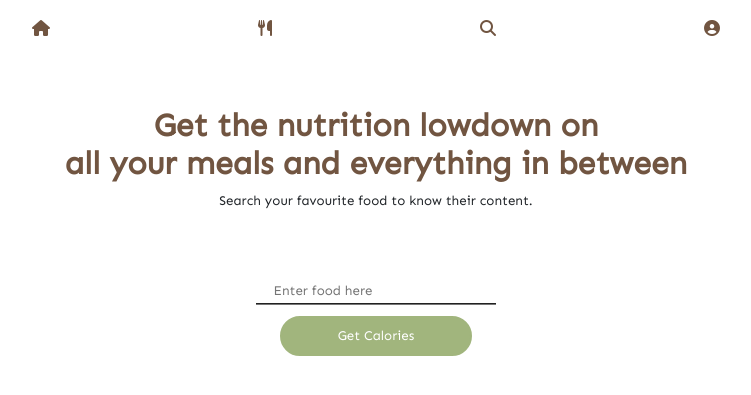
After one commit to MwitaChacha/calorie-counter, a Django app: page /search-for-food-calories/ in a window 1280 px wide. The commit adds this page. Shown: the top 395 px of the page, without its empty margins (264-1015 px from the left). Run offline with Django 4.2, Linux system fonts and the light colour scheme; data that the repository does not hold is empty; some libraries are stand-ins or nearby versions; some web fonts are replaced.

Commit message:
Consuming calorie tracker api

```diff
--- a/core/templates/index.html
+++ b/core/templates/index.html
@@ -8,8 +8,8 @@
 
     <div class="row home-intro">
         <div class="col-lg-6 col-md-6 col-sm-12">
-            <div class="container">
-                <img class="fruit-img" src="{% static 'images/grape.jpg' %}" alt="">
+            <div class="container text-center">
+                <img class="fruit-img d-none d-sm-block d-md-block m-2 mx-auto" src="{% static 'images/grape.jpg' %}" alt="">
             </div>
         </div>
         <div class="col-lg-6 col-md-6 col-sm-12">
--- a/core/templates/navbar.html
+++ b/core/templates/navbar.html
@@ -7,18 +7,18 @@
 
     <div class="collapse navbar-collapse " id="navbarSupportedContent">
 
-        <ul class="navbar-nav m-auto  px-1">
-            <li class="nav-item mx-5 active">
+        <ul class="navbar-nav m-auto  px-1 justify-content-around">
+            <li class="nav-item mx-5 px-5 active">
                 <a class="nav-link" href="{% url 'index'%}"><i class="fa-solid fa-house"></i></a>
             </li>
 
-            <li class="mx-5 nav-item">
+            <li class="mx-5 px-5 nav-item">
                 <a class="nav-link" href=""><i class="fa-solid fa-utensils"></i></a>
             </li>
-            <li class="mx-5 nav-item">
-                <a class="nav-link" href=""><i class="fa-solid fa-magnifying-glass"></i></i></a>
+            <li class="mx-5 px-5 nav-item">
+                <a class="nav-link" href="{% url 'search' %}"><i class="fa-solid fa-magnifying-glass"></i></i></a>
 
-            <li class="nav-item mx-5">
+            <li class="nav-item mx-5 px-5">
                 <a class="nav-link" href=""><i class="fa-solid fa-circle-user"></i></a>
             </li>
         </ul>
--- /dev/null
+++ b/core/templates/search.html
@@ -0,0 +1,17 @@
+{% extends 'base.html' %}
+{% load static %}
+
+{% block content %}
+<div class="container text-center mt-5">
+<h3 class="home-heading">Get the nutrition lowdown on <br> all your meals and everything in between</h3>
+<p>Search your favourite food to know their content.</p>
+</div>
+
+<div class="container text-center search-section">
+    <form method="get">
+        <input id="food" class="mx-3" type="text" name="food"
+            placeholder="    Enter food here"> <br>
+        <button class="btn btn-primary  search-btn" type="submit">Get Calories</button>
+    </form>
+</div>
+{% endblock %}
--- a/core/urls.py
+++ b/core/urls.py
@@ -3,4 +3,5 @@ from . import views
 
 urlpatterns = [
     path('',views.index,name='index'),
+    path('search-for-food-calories/',views.search,name='search')
 ]
--- a/core/views.py
+++ b/core/views.py
@@ -1,10 +1,26 @@
 from django.shortcuts import render, redirect
 from django.contrib.auth.decorators import login_required
 from django.views.decorators.csrf import csrf_exempt
-
-
+import requests
+from decouple import config
 # @login_required(login_url='/accounts/login/')
 def index(request):
     # if not request.user.is_authenticated:
     #     return redirect('/accounts/login/')
     return render(request, 'index.html')
+
+
+def search(request):
+    url = "https://calorieninjas.p.rapidapi.com/v1/nutrition"
+
+    querystring = {"query":"chips"}
+
+    headers = {
+        'x-rapidapi-host': "calorieninjas.p.rapidapi.com",
+        'x-rapidapi-key': config("calorie_key")
+        }
+
+    response = requests.request("GET", url, headers=headers, params=querystring).json()
+
+    print(response)
+    return render(request, 'search.html')
--- a/static/css/index.css
+++ b/static/css/index.css
@@ -12,8 +12,8 @@ p {
 }
 
 .fruit-img {
-    width: 22rem;
-    height: 22rem;
+    width: 20rem;
+    height: 20rem;
     border-radius: 50%;
     object-fit: cover;
 }
@@ -76,5 +76,38 @@ a {
     display: flex;
     flex-direction: row;
     align-items: center;
-    padding: 0 5%;
+    padding: 2% 5%;
 }
+
+.fa-solid {
+    color: #715541;
+}
+
+.search-btn {
+    height: 2.5rem;
+    width: 12rem;
+    left: 343px;
+    top: 560px;
+    font-size: smaller;
+    border-radius: 23px;
+    border: 2px solid #A1B57D;
+    background-color: #A1B57D;
+    color: #fff;
+    margin: 1% 0;
+}
+input[type='text'] {
+    border-top-style: hidden;
+    border-right-style: hidden;
+    border-left-style: hidden;
+    border-bottom-style: groove;
+    width: 15rem;
+}
+::placeholder {
+    font-weight: 500;
+    font-size: smaller;
+}
+
+.search-section {
+
+    margin-top: 5%;
+}
```
